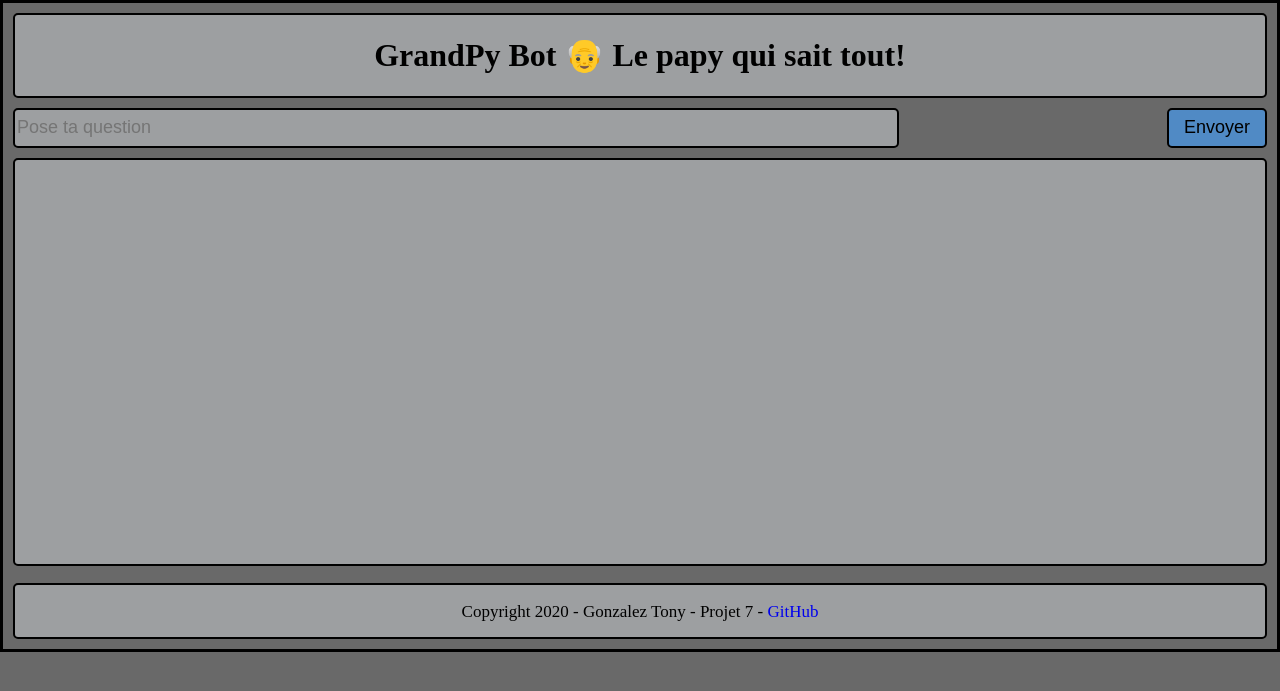
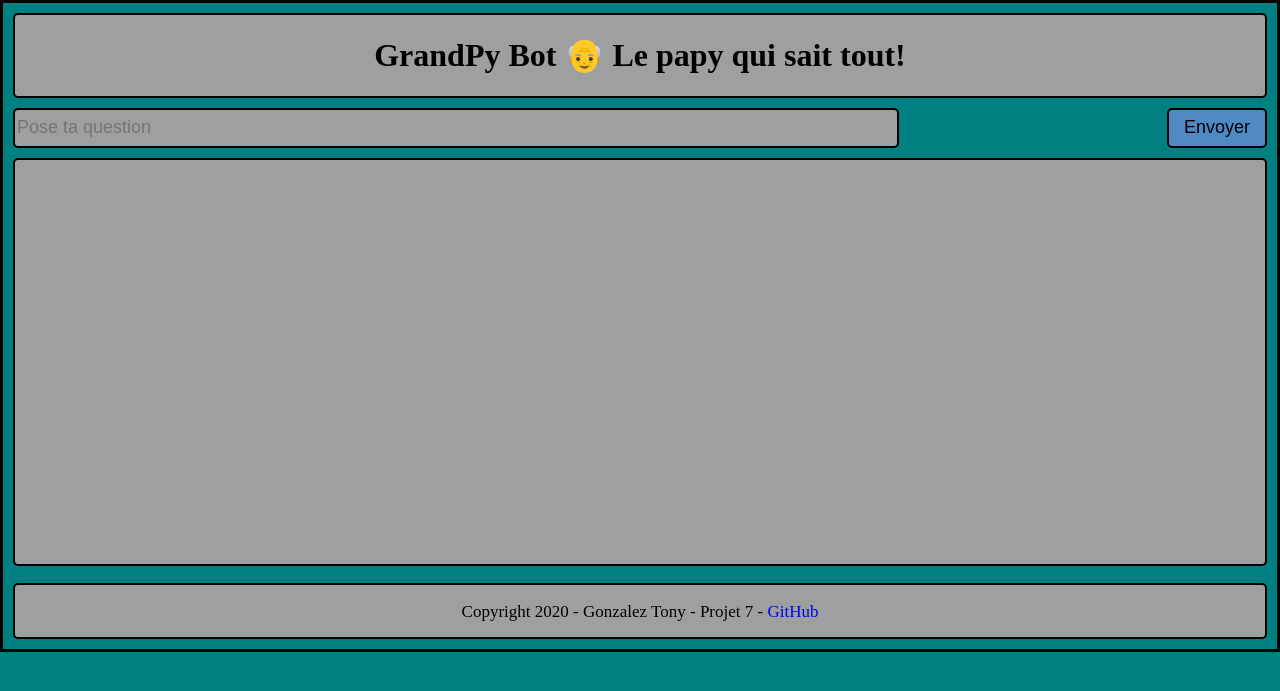
Before and after one commit to Tony380/Projet7, a Flask app: page / in a window 1280 px wide. Shown: the top 691 px of the page. Run offline with Flask 2, Linux system fonts and the light colour scheme; some libraries are stand-ins or nearby versions.

Commit message:
Corrections css

```diff
--- a/app/static/css/style.css
+++ b/app/static/css/style.css
@@ -1,5 +1,5 @@
 body{
-    background-color: #696969;
+    background-color: #008080;
     border: 3px solid;
     margin: 0px;
 }
@@ -21,7 +21,7 @@ footer{
 }
 
 section{
-    background-color: #696969;
+    background-color: #008080;
     height: 475px;
 }
 
```
